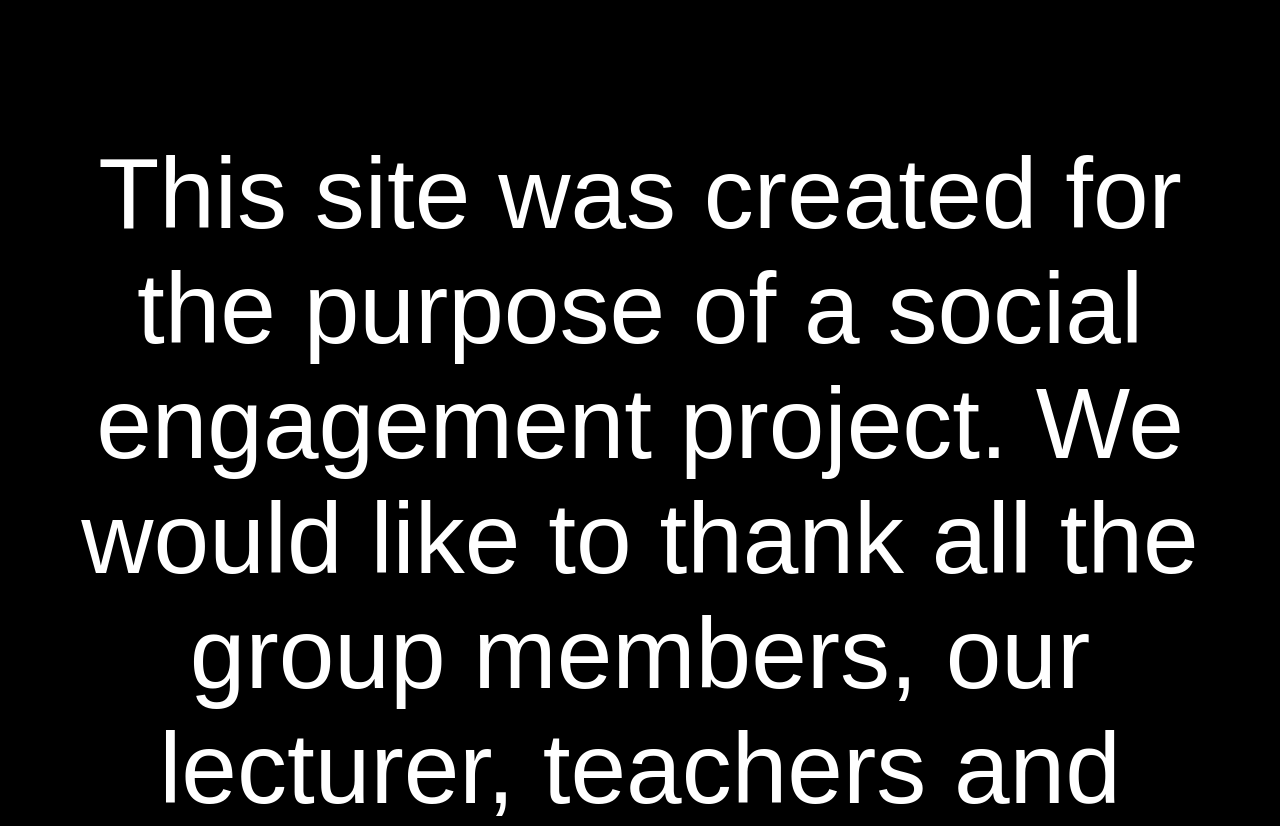
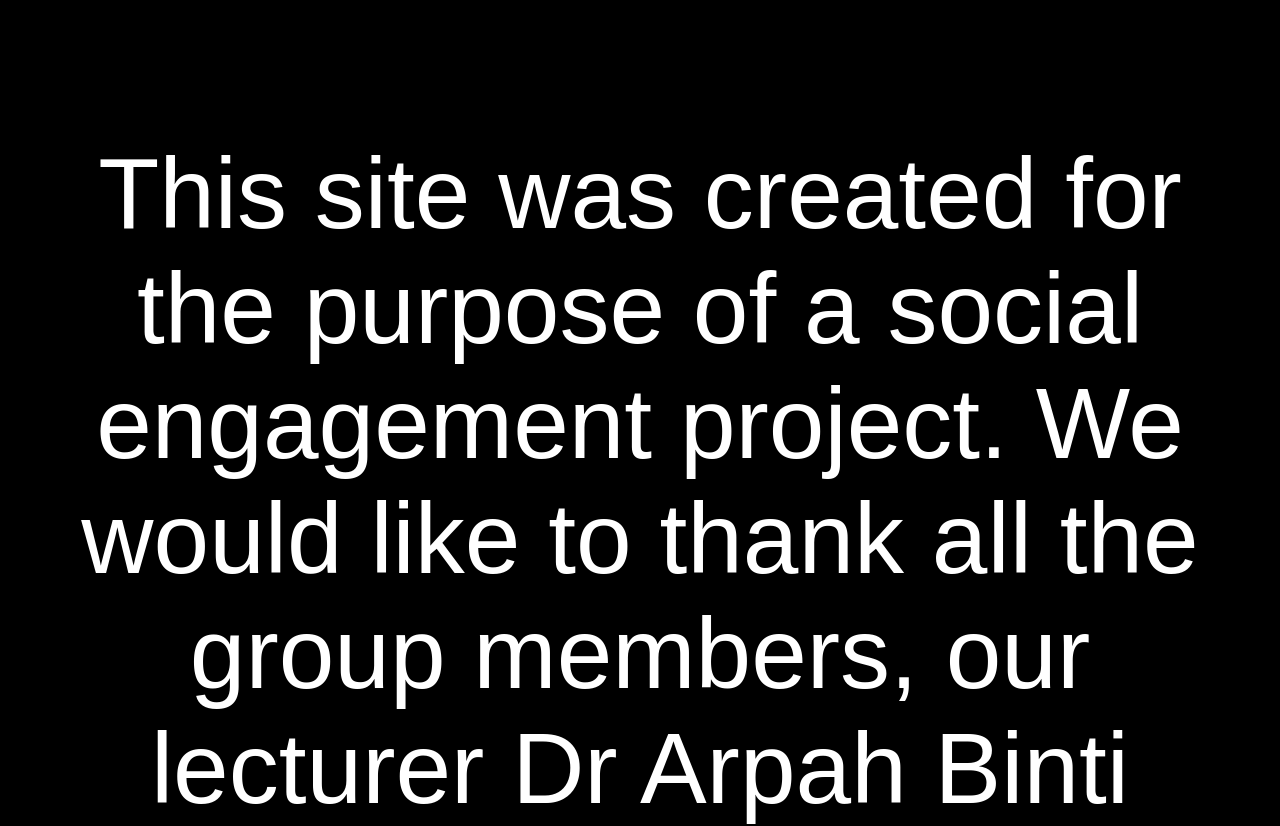
Before and after one commit to website14/spm-bio, a plain HTML site: page index.html in a window 1280 px wide. Shown: the part 9500-10326 px from the top of the page. Drawn offline with Linux system fonts and the light colour scheme.

Commit message:
added teachers name

```diff
--- a/index.html
+++ b/index.html
@@ -45,7 +45,7 @@
 
 		<!-- FOOTER ELEMENT -->
 		<footer>
-			<p> This site was created for the purpose of a social engagement project. We would like to thank all the group members, our lecturer, teachers and students for supporting our website. CONTACT US <br>&copy; SEUMBIOINFO2020 </p>
+			<p> This site was created for the purpose of a social engagement project. We would like to thank all the group members, our <br>lecturer Dr Arpah Binti Abu, Pn Bazilah and students for supporting our website. <br>CONTACT US &copy; SEUMBIOINFO2020 </p>
 		</footer>
 </body>
 </html>
```
